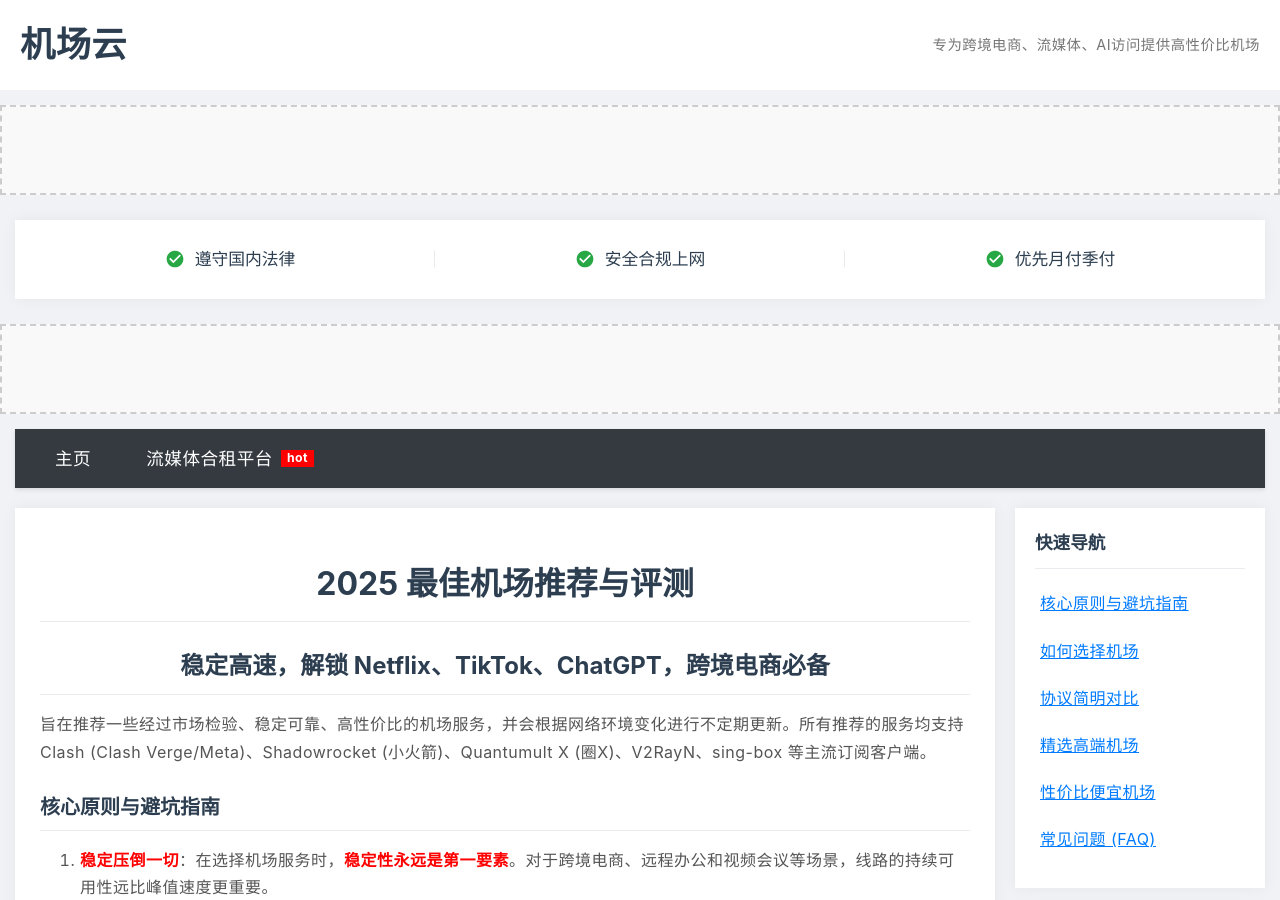
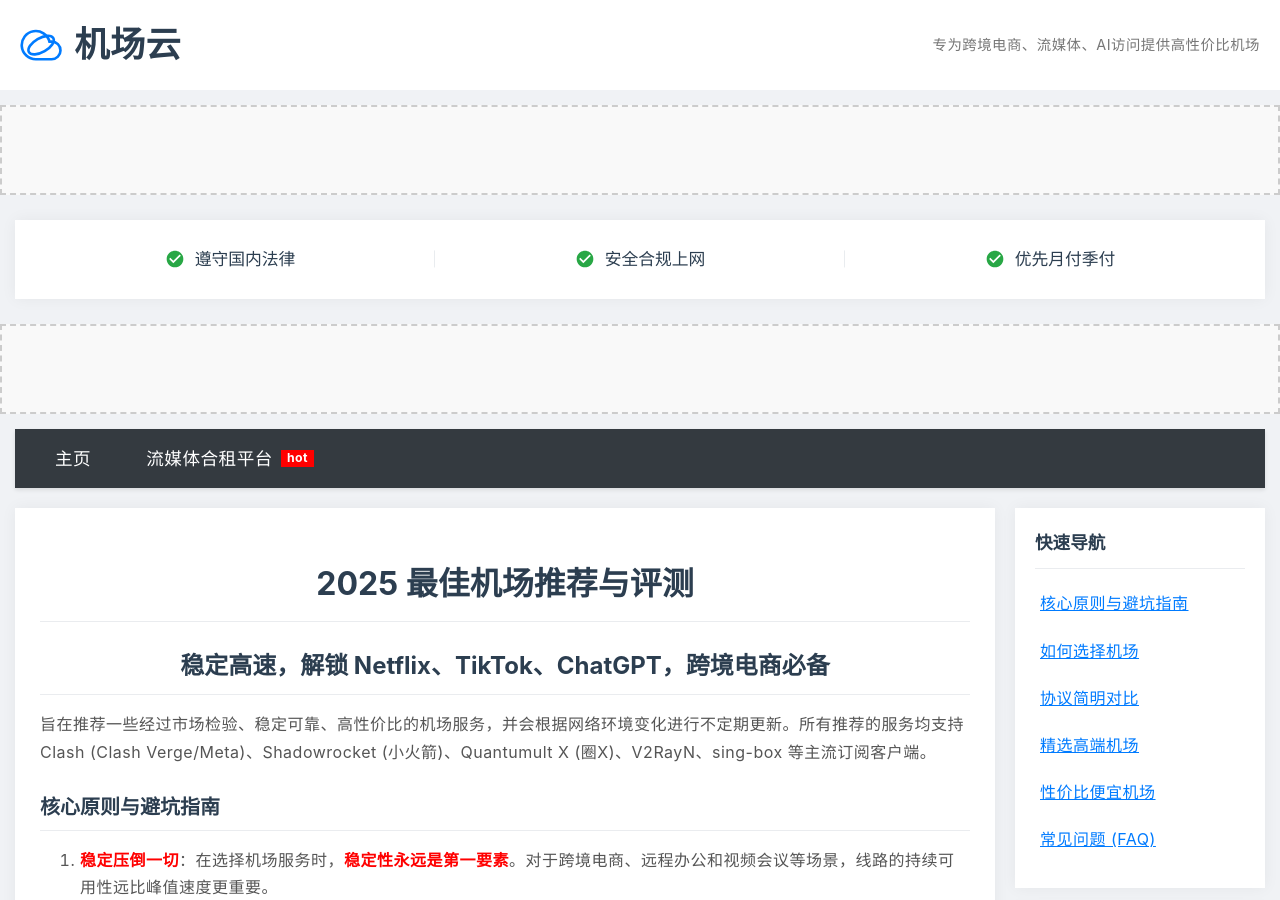
Before and after one commit to jichang-yun/jichang-yun.github.io, a Jekyll site: the page built from index.html, in a window 1280 px wide and 900 px high. Built offline with Jekyll 4.4.1, drawn with Linux system fonts in a browser that asks for light colours.

Commit message:
Update index.html

```diff
--- a/index.html
+++ b/index.html
@@ -13,7 +13,21 @@
     </div>
 </div>
 
-{% include header.html %}
+<!-- === Header区域 === -->
+<header class="site-header">
+    <div class="header-container">
+        <p class="site-title">
+            <a href="https://jichangyun.com/">
+                <svg class="site-logo" viewBox="0 0 24 24" xmlns="http://www.w3.org/2000/svg">
+                    <path d="M18 10h-1.26A8 8 0 1 0 9 20h9a5 5 0 0 0 0-10z"/>
+                    <ellipse cx="12" cy="12" rx="8" ry="4" transform="rotate(-30 12 12)"/>
+                </svg>
+                <span>机场云</span>
+            </a>
+        </p>
+        <p class="site-description">专为跨境电商、流媒体、AI访问提供高性价比机场</p>
+    </div>
+</header>
 
 <!-- === 横幅广告与核心要点区域 === -->
 <div class="banner-ad-section">
```
